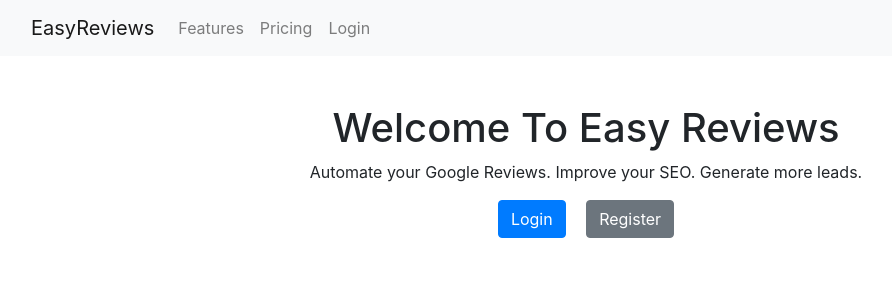
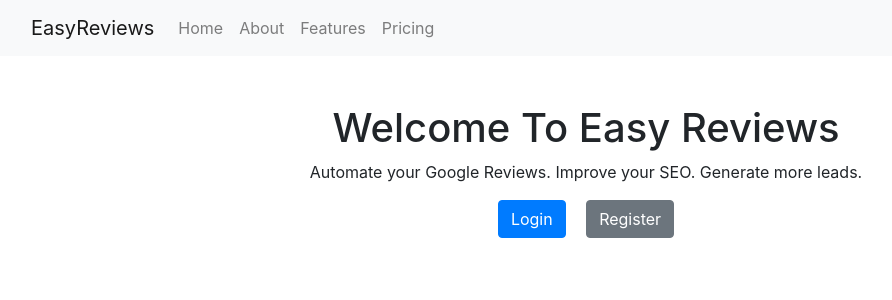
Before and after one commit to evans1111/django_skeleton, a Django app: page / in a window 1280 px wide. Shown: the top 300 px of the page, without its empty margins (54-946 px from the left). Run offline with Django 3.2, Linux system fonts and the light colour scheme; some libraries are stand-ins or nearby versions.

Commit message:
navigation update

```diff
--- a/easyreviews/urls.py
+++ b/easyreviews/urls.py
@@ -40,6 +40,7 @@ urlpatterns = [
 
 
 # Submit email form  // PasswordResetView.as_view()
+# Add login/logout logic for nav
 # Email sent success message
 # Link to password reset form in email
 # Password successfully changed message
--- a/templates/base.html
+++ b/templates/base.html
@@ -23,9 +23,10 @@
         </button>
         <div class="collapse navbar-collapse" id="navbarNavAltMarkup">
             <div class="navbar-nav">
+                <a class="nav-item nav-link" href="{% url 'main-home' %}">Home</a>
+                <a class="nav-item nav-link" href="#">About</a>
                 <a class="nav-item nav-link" href="#">Features</a>
                 <a class="nav-item nav-link" href="#">Pricing</a>
-                <a class="nav-item nav-link" href="/accounts/login/">Login</a>
             </div>
         </div>
     </div>
```
